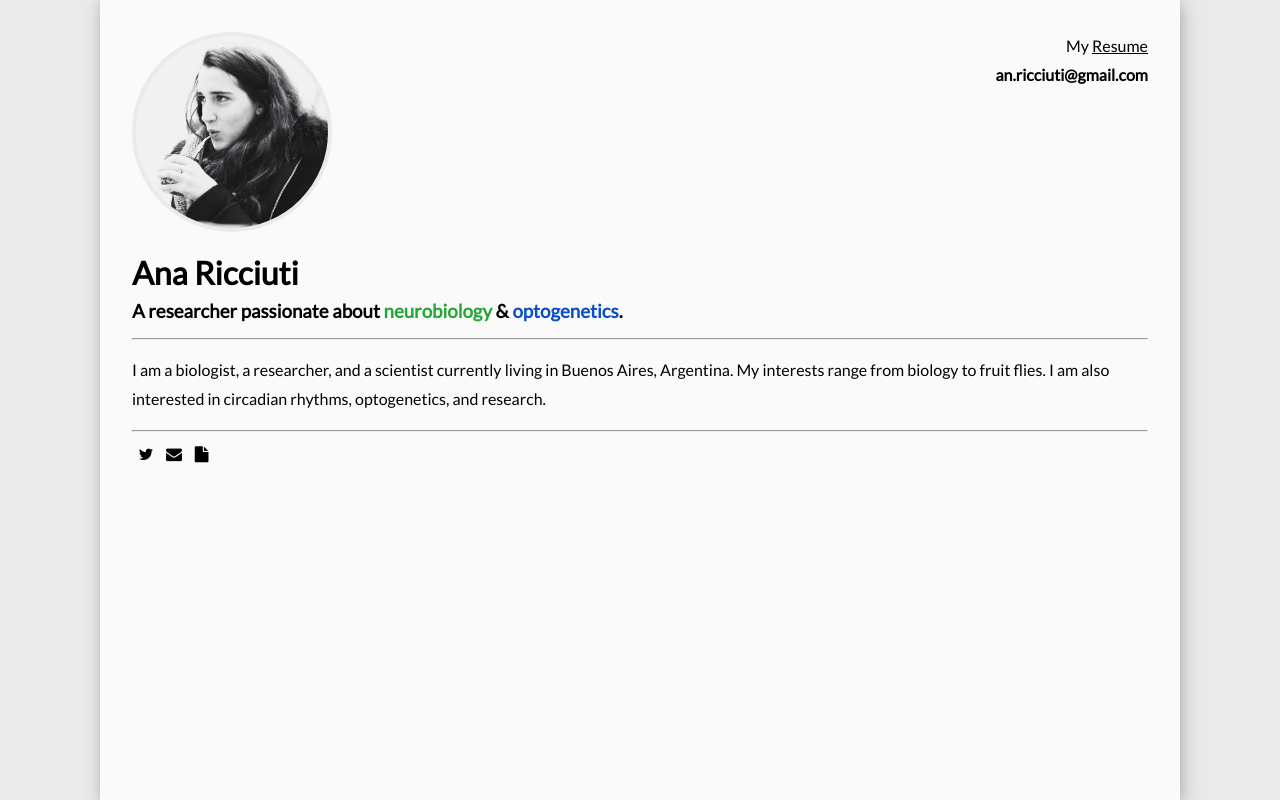
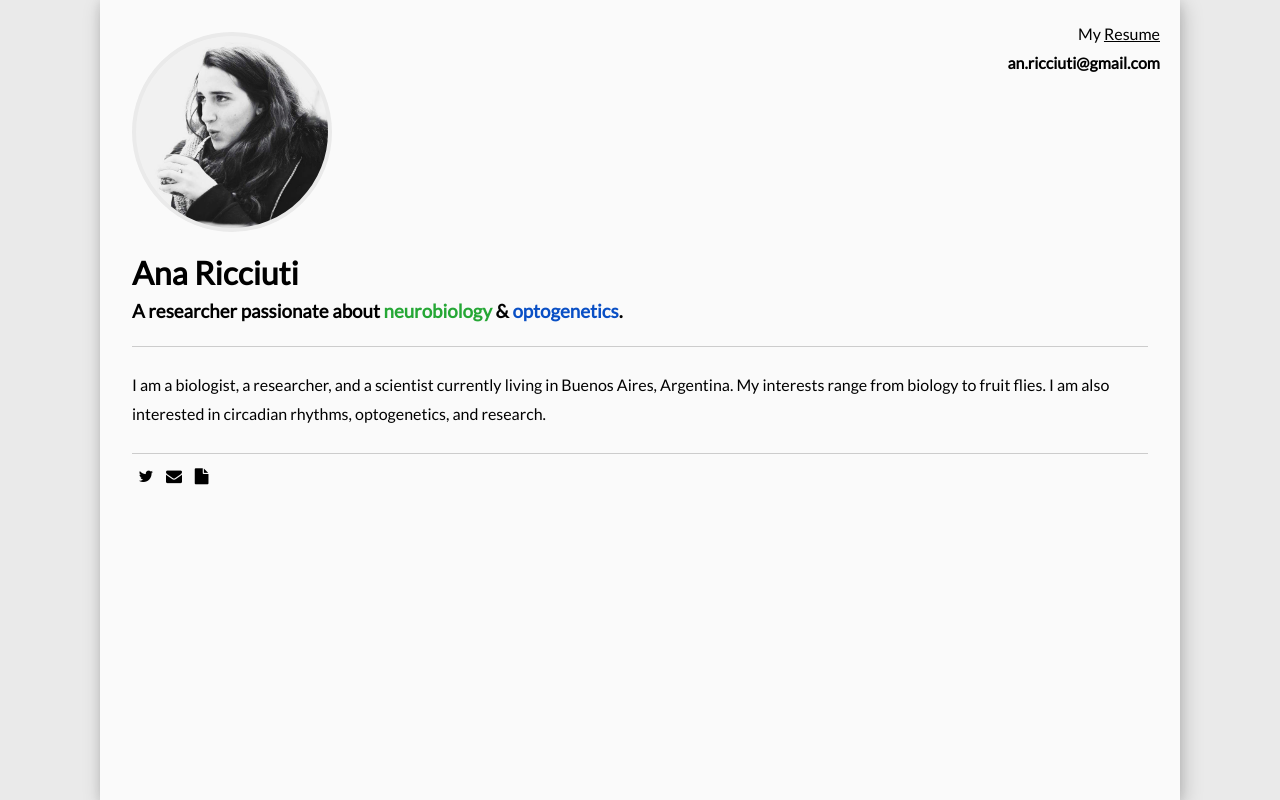
Before and after one commit to okbel/anaricciuti.com, a plain HTML site: page index.html in a window 1280 px wide. Drawn offline with Linux system fonts and the light colour scheme.

Commit message:
Initial Commit

```diff
--- a/index.html
+++ b/index.html
@@ -25,14 +25,8 @@
   </head>
   <body>
     <main>
-      <div class="profile">
         <header>
           <div class="image-container"></div>
-          <div class="space"></div>
-          <ul class="list">
-            <li>My <a href="./cv.pdf" target="_blank">Resume</a></li>
-            <li><strong>an.ricciuti@gmail.com</strong></li>
-          </ul>
         </header>
         <h1 class="headline">Ana Ricciuti</h1>
         <h3 class="sub-headline">
@@ -40,15 +34,14 @@
           <span class="green"> neurobiology </span> &
           <span class="blue">optogenetics</span>.
         </h3>
-
-        <hr />
+        <hr>
         <p>
           I am a biologist, a researcher, and a scientist currently living in
           Buenos Aires, Argentina. My interests range from biology to fruit
           flies. I am also interested in circadian rhythms, optogenetics, and
           research.
         </p>
-        <hr />
+        <hr>
         <footer>
           <ul class="list">
             <li>
@@ -68,7 +61,10 @@
               </li>
           </ul>
         </footer>
-      </div>
+        <ul class="list important">
+          <li>My <a href="./cv.pdf" target="_blank">Resume</a></li>
+          <li><strong>an.ricciuti@gmail.com</strong></li>
+        </ul>
     </main>
   </body>
 </html>
--- a/style.css
+++ b/style.css
@@ -25,8 +25,8 @@ main {
   margin: 0 auto;
   display: flex;
   flex-direction: column;
-  align-items: center;
   background-color: #fafafa;
+  position: relative;
 }
 
 .image-container {
@@ -70,6 +70,7 @@ a {
 
 header {
   display: flex;
+  text-align: left;
 }
 
 header .space {
@@ -78,7 +79,6 @@ header .space {
 
 header .list {
   flex: 0;
-  text-align: right;
 }
 
 footer .list {
@@ -97,3 +97,19 @@ span .fa {
 .list li:hover span.fa {
   color: #75919c;
 }
+
+@media (min-width: 700px) {
+  .important {
+    position: absolute;
+    top: 20px;
+    right: 20px;
+    text-align: right;
+  }
+}
+
+hr {
+  height: 1px;
+  background-color: #ccc;
+  border: none;
+  width: 100%;
+}
```
